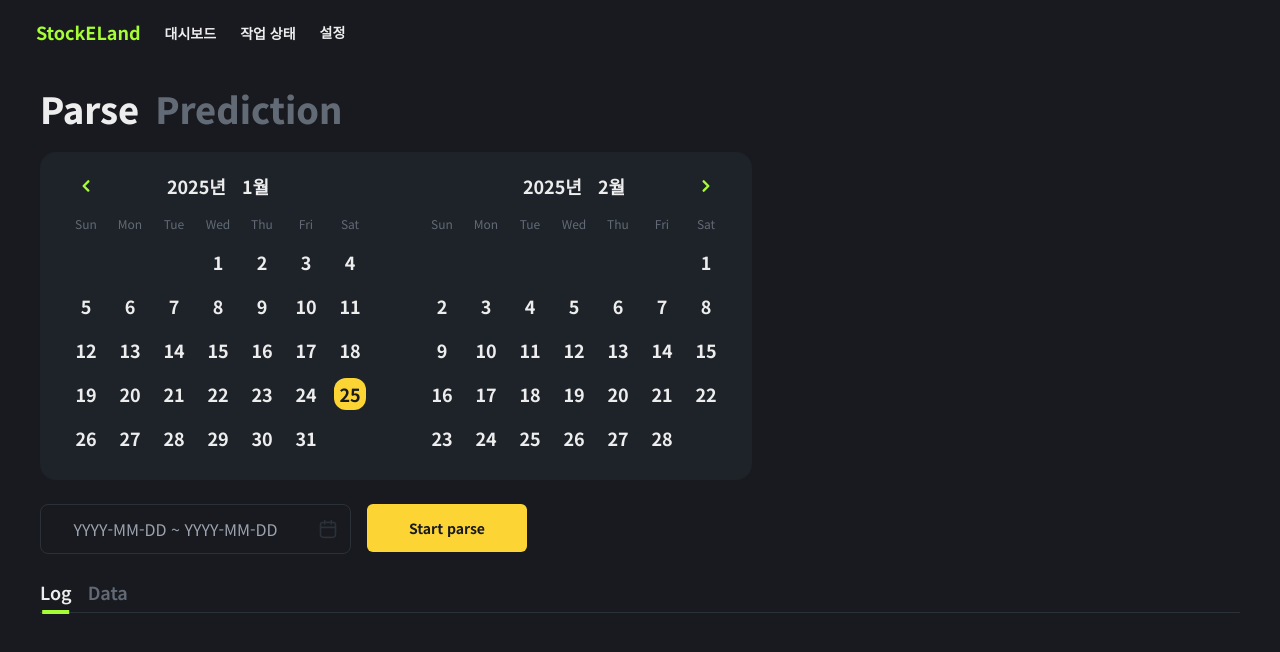
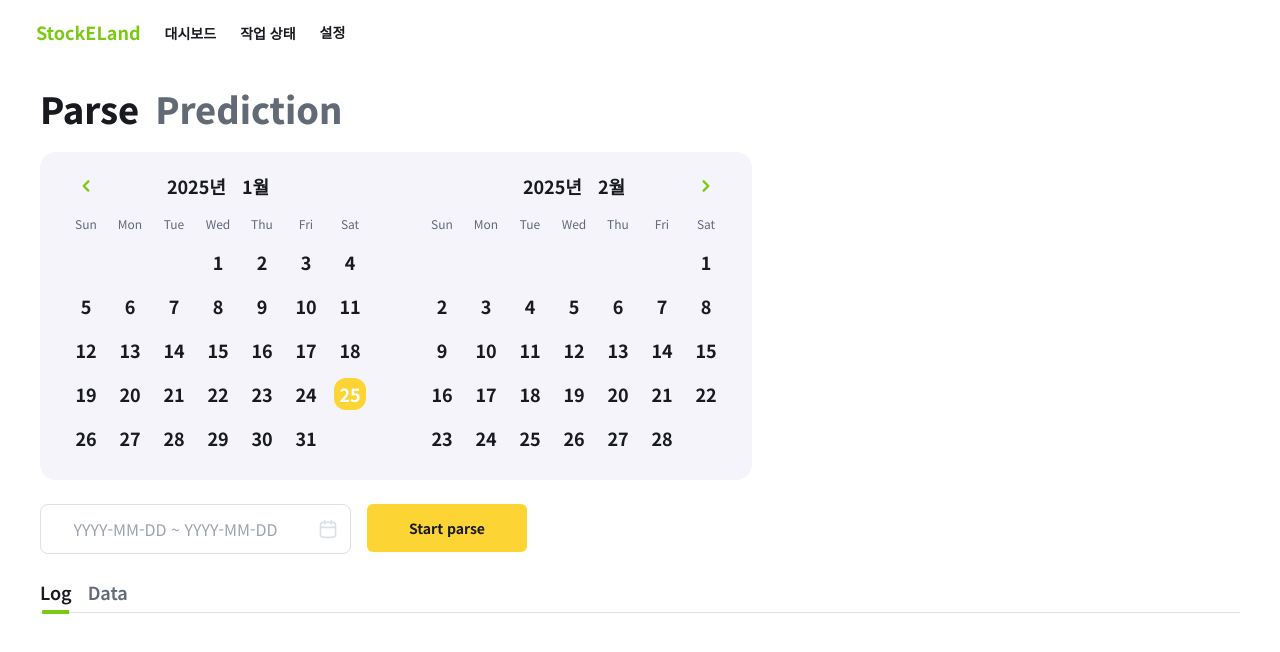
Before and after one commit to StockELand/stockeland-web, a Next.js app: page /process-status/parse in a window 1280 px wide. Shown: the top 652 px of the page. Built offline with nearby package versions, Linux system fonts and the light colour scheme; no server answers.

Commit message:
[Chore] 테마 색상 수정

```diff
--- a/src/app/globals.css
+++ b/src/app/globals.css
@@ -4,10 +4,14 @@
 
 @layer base {
   :root {
-    --tw-bg: #181a1f;
-    --tw-bg1: #1e2329;
-    --tw-text: #ededed;
-    --tw-inverseTxt: #181a20;
+    --tw-bg: #ffffff;
+    --tw-bg1: #f4f4fa;
+    --tw-text: #181a20;
+    --tw-inverseTxt: #ededed;
+    --tw-thTxt: #626a76;
+    --tw-selectedBg: #f7f7f8;
+    --tw-outline1: #dce0e6;
+    --tw-signature: #7bc914;
   }
 
   @media (prefers-color-scheme: dark) {
@@ -16,6 +20,10 @@
       --tw-bg1: #1e2329;
       --tw-text: #ededed;
       --tw-inverseTxt: #181a20;
+      --tw-thTxt: #626a76;
+      --tw-selectedBg: #1e2026;
+      --tw-outline1: #2b3139;
+      --tw-signature: #a6fc35;
     }
   }
 
--- a/src/app/stock/[symbol]/page.tsx
+++ b/src/app/stock/[symbol]/page.tsx
@@ -38,7 +38,11 @@ export default function StockDetail() {
               ₩{data && data[0].close}
             </Typography>
           </div>
-          <Card variant="bordered" className="!w-full">
+          <Card
+            variant="bordered"
+            className="!w-full overflow-hidden"
+            padding={"none"}
+          >
             <StockPriceTable data={data ? data : []} />
           </Card>
         </>
--- a/src/components/date-picker/components/CalendarGrid.tsx
+++ b/src/components/date-picker/components/CalendarGrid.tsx
@@ -75,13 +75,9 @@ export default function CalendarGrid({
                   isSelected || shouldApplyDisplayStyle
                     ? "group-hover:opacity-70"
                     : "group-hover:bg-outline1 group-hover:text-foreground",
-                  (inRange || isOnlyRangeStart) && "text-background"
+                  (inRange || isOnlyRangeStart) && "text-background",
+                  shouldApplyDisplayStyle && `bg-${displayInfo.color}`
                 )}
-                style={
-                  shouldApplyDisplayStyle
-                    ? { backgroundColor: displayInfo.color }
-                    : undefined
-                }
               >
                 {day.getDate()}
               </div>
--- a/src/components/domain/ParseProcessButton.tsx
+++ b/src/components/domain/ParseProcessButton.tsx
@@ -56,12 +56,12 @@ export default function ParseProcessButton({
     >
       <div
         className={clsx(
-          "absolute inset-0 bg-rise text-xs h-full text-inverseForground text-center leading-none transition-all",
+          "absolute inset-0 bg-signature text-xs h-full text-[#181a20] text-center leading-none transition-all",
           { hidden: status === "Completed" || status === "Pending" }
         )}
         style={{ width: `${progress}%` }}
       />
-      <div className="relative z-10">{renderButtonText()}</div>
+      <div className="relative z-10 text-[#181a20]">{renderButtonText()}</div>
     </Button>
   );
 }
--- a/src/components/domain/PredictionProcessButton.tsx
+++ b/src/components/domain/PredictionProcessButton.tsx
@@ -54,11 +54,11 @@ export default function PredictionProcessButton({
     >
       {status !== "Completed" && status !== "Pending" && (
         <div
-          className="absolute inset-0 bg-rise text-xs h-full text-inverseForground text-center leading-none"
+          className="absolute inset-0 bg-signature text-xs h-full text-[#181a20] text-center leading-none"
           style={{ width: `${progress}%` }}
         />
       )}
-      <div className="relative z-10">{renderButtonText()}</div>
+      <div className="relative z-10 text-[#181a20]">{renderButtonText()}</div>
     </Button>
   );
 }
--- a/src/components/domain/StockListCard.tsx
+++ b/src/components/domain/StockListCard.tsx
@@ -30,7 +30,7 @@ export default function StockListCard({
                   height={34}
                 />
               </div>
-              <span className="text-sm font-bold text-white">
+              <span className="text-sm font-bold text-foreground">
                 {stock.symbol}
               </span>
             </div>
--- a/src/components/domain/table/StockTable.tsx
+++ b/src/components/domain/table/StockTable.tsx
@@ -20,7 +20,7 @@ const StockSymbolCell = ({
       />
     </div>
     <div className="flex flex-col">
-      <span className="text-sm font-bold text-white">{symbol}</span>
+      <span className="text-sm font-bold text-foreground">{symbol}</span>
       <span className="text-xs text-thTxt truncate overflow-hidden max-w-[80px] w-none sm:max-w-[200px] md:w-[300px] md:max-w-none">
         {name}
       </span>
@@ -39,7 +39,7 @@ const createPercentageSortFn = <T,>(key: keyof T): SortingFn<T> => {
 };
 
 const formatPercentage = (value: number) => (
-  <div className={`${value > 0 ? "text-rise" : "text-fall"}`}>
+  <div className={`${value > 0 ? "text-signature" : "text-fall"}`}>
     {Math.round(value * 100) / 100}%
   </div>
 );
--- a/src/components/ui/Card.tsx
+++ b/src/components/ui/Card.tsx
@@ -35,7 +35,7 @@ export default function Card({
       )}
       {...props}
     >
-      {title && <h2 className="text-m font-bold text-white">{title}</h2>}
+      {title && <h2 className="text-m font-bold text-text">{title}</h2>}
       {children}
     </div>
   );
--- a/src/components/ui/Input.tsx
+++ b/src/components/ui/Input.tsx
@@ -47,11 +47,11 @@ const Input = forwardRef<HTMLInputElement, InputProps>(
     // 🎨 스타일 종류별 클래스 (호버 및 포커스 시 테두리 색상 변경 추가)
     const variantClasses = {
       outline:
-        "border border-outline1 hover:border-rise focus-within:border-rise transition-all",
+        "border border-outline1 hover:border-signature focus-within:border-signature transition-all",
       filled:
-        "bg-background1 border border-transparent hover:border-rise focus-within:border-rise transition-all",
+        "bg-background1 border border-transparent hover:border-signature focus-within:border-signature transition-all",
       standard:
-        "border-b border-background1 hover:border-rise focus-within:border-rise transition-all",
+        "border-b border-background1 hover:border-signature focus-within:border-signature transition-all",
     };
 
     return (
@@ -68,7 +68,7 @@ const Input = forwardRef<HTMLInputElement, InputProps>(
         >
           {/* 좌측 아이콘 (테두리와 함께 색상 변경) */}
           {leftIcon && (
-            <div className="absolute left-3 text-outline1 transition-all group-hover:text-rise group-focus-within:text-rise">
+            <div className="absolute left-3 text-outline1 transition-all group-hover:text-signature group-focus-within:text-signature">
               {leftIcon}
             </div>
           )}
@@ -87,7 +87,7 @@ const Input = forwardRef<HTMLInputElement, InputProps>(
 
           {/* 우측 아이콘 (테두리와 함께 색상 변경) */}
           {rightIcon && (
-            <div className="absolute right-3 text-outline1 transition-all group-hover:text-rise group-focus-within:text-rise">
+            <div className="absolute right-3 text-outline1 transition-all group-hover:text-signature group-focus-within:text-signature">
               {rightIcon}
             </div>
           )}
--- a/src/components/ui/Typography.tsx
+++ b/src/components/ui/Typography.tsx
@@ -48,7 +48,7 @@ export default function Typography({
           "text-inverseForground": color === "inverse",
           "text-thTxt": color === "primary",
           "text-fall": color === "danger",
-          "text-rise": color === "success",
+          "text-signature": color === "success",
 
           // ✅ 텍스트 정렬 (align)
           "text-left": textAlign === "left",
--- a/src/hooks/useProcessStatus.ts
+++ b/src/hooks/useProcessStatus.ts
@@ -22,8 +22,8 @@ const statusProcessing = (
   data: { [key: string]: DisplayDateGroup } | undefined
 ): { [key: string]: DisplayDateGroup } | undefined => {
   if (!data) return;
-  data["success"]["color"] = "#a6fc35";
-  data["fail"]["color"] = "#F6465D";
+  data["success"]["color"] = "signature";
+  data["fail"]["color"] = "fall";
   return data;
 };
 
--- a/tailwind.config.js
+++ b/tailwind.config.js
@@ -15,15 +15,12 @@ module.exports = {
         background1: "var(--tw-bg1)", // 배경색
         foreground: "var(--tw-text)", // 글자색
         inverseForground: "var(--tw-inverseTxt)", // 글자색 반전색
-
-        rise: "#a6fc35", // 상승 주가 표시
+        thTxt: "var(--tw-thTxt)",
+        selectedBg: "var(--tw-selectedBg)",
+        outline1: "var(--tw-outline1)", // 외곽선 색상1
+        signature: "var(--tw-signature)", // 웹사이트 시그니처 색상
         fall: "#F6465D", // 하락 주가 표시
-        signature: "#a6fc35", // 웹사이트 시그니처 색상
         signature2: "#fcd535", // 웹사이트 시그니처 색상2
-        outline1: "#2b3139", // 외곽선 색상1
-
-        thTxt: "#626A76",
-        selectedBg: "#1E2026",
       },
     },
   },
```
